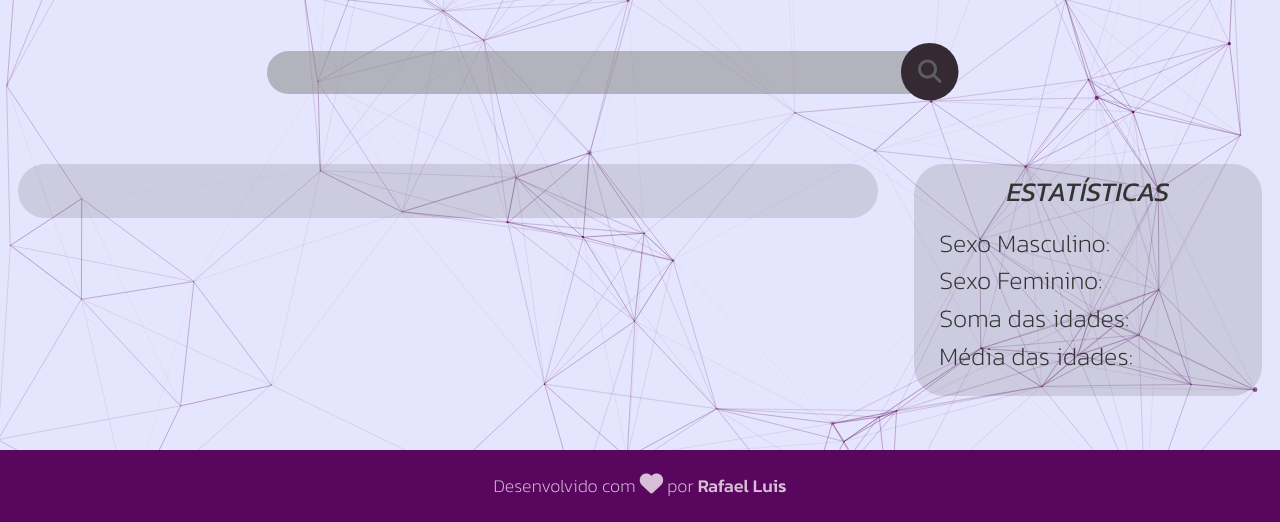
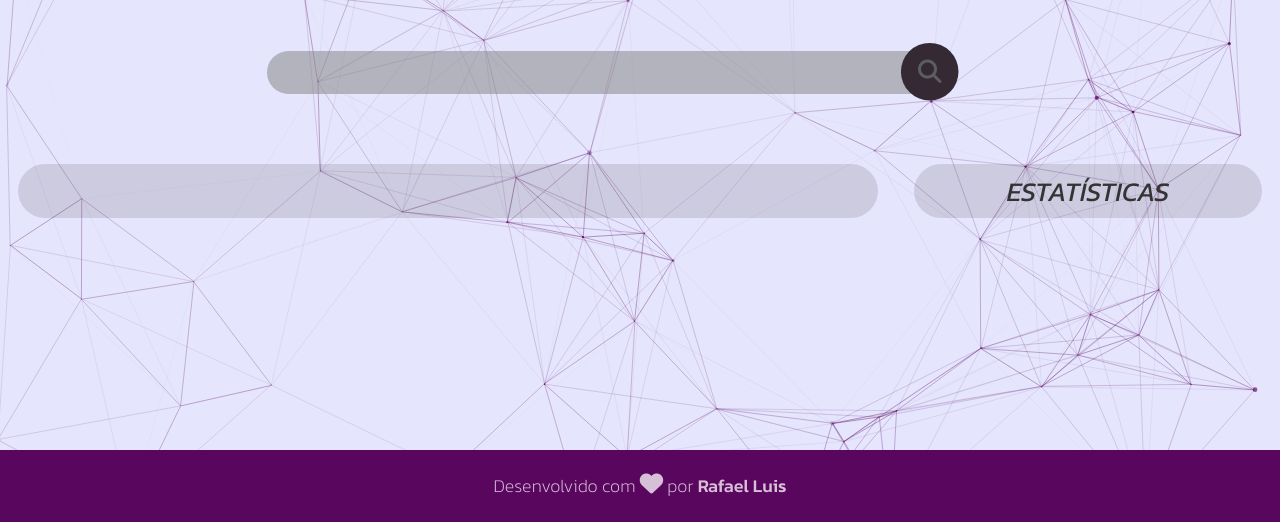
Before and after one commit to RafaelLuisDev/Search-Users, a plain HTML site: page index.html in a window 1280 px wide. Shown: the part 278-800 px from the top of the page. Drawn offline with nearby package versions, Linux system fonts and the light colour scheme; no server answers.

Commit message:
Update index.html

```diff
--- a/index.html
+++ b/index.html
@@ -28,7 +28,7 @@
             </article>
             <aside>
                 <h2 id="titleStatistics">Estatísticas</h2>
-                <div id="statistics">
+                <div id="statistics" style="display:none">
                     <p>Sexo Masculino: <span id="countMen"></span></p>
                     <p>Sexo Feminino: <span id="countWomen"></span></p>
                     <p>Soma das idades: <span id="sumAges"></span></p>
```
